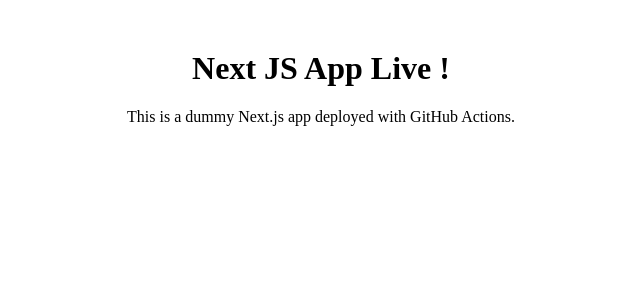
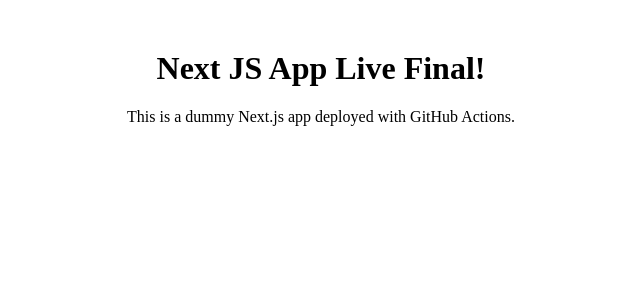
Before and after one commit to alaboinaajay0906/nextjs-app, a Next.js app: page / in a window 1280 px wide. Shown: the top 300 px of the page, without its empty margins (319-959 px from the left). Built offline with nearby package versions, Linux system fonts and the light colour scheme.

Commit message:
Final Commit demo

```diff
--- a/pages/index.js
+++ b/pages/index.js
@@ -1,7 +1,7 @@
 export default function Home() {
   return (
     <div style={{ textAlign: "center", marginTop: "50px" }}>
-      <h1> Next JS App Live !</h1>
+      <h1> Next JS App Live Final!</h1>
       <p>This is a dummy Next.js app deployed with GitHub Actions.</p>
     </div>
   );
```
